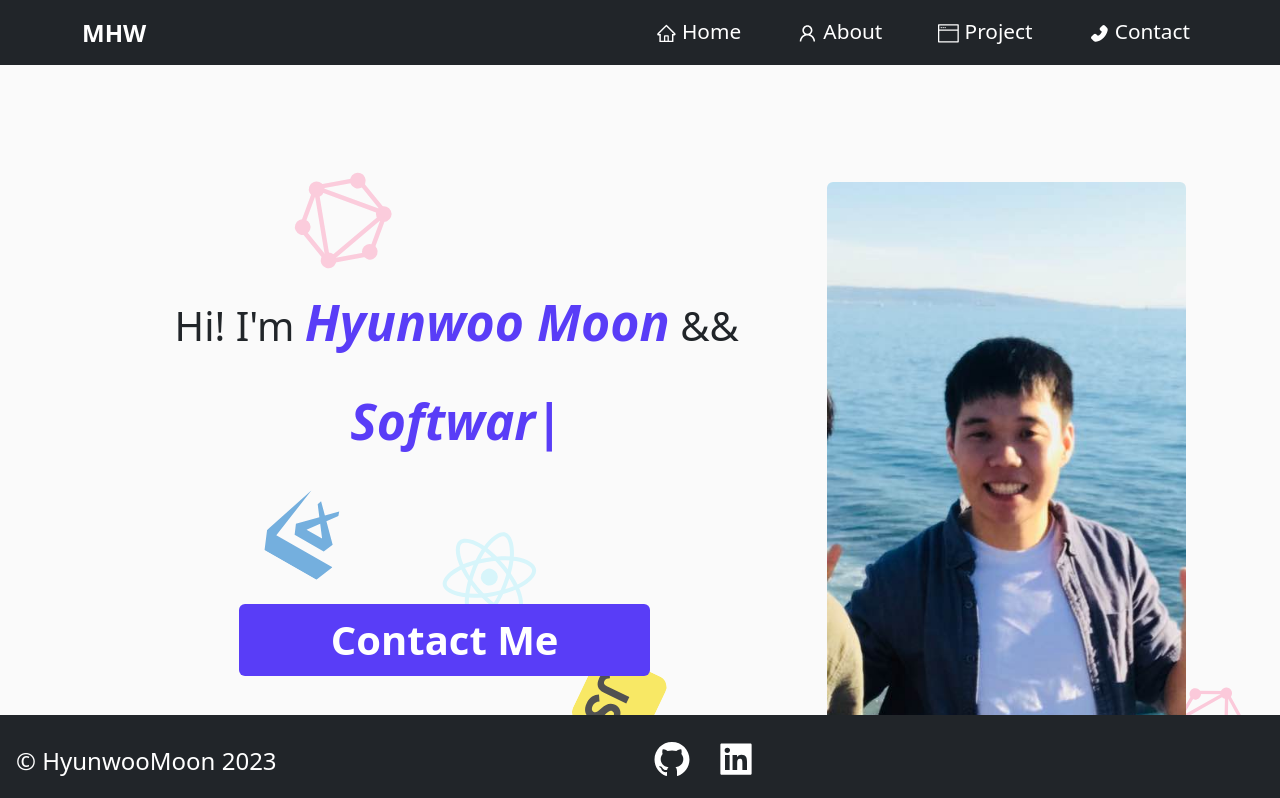
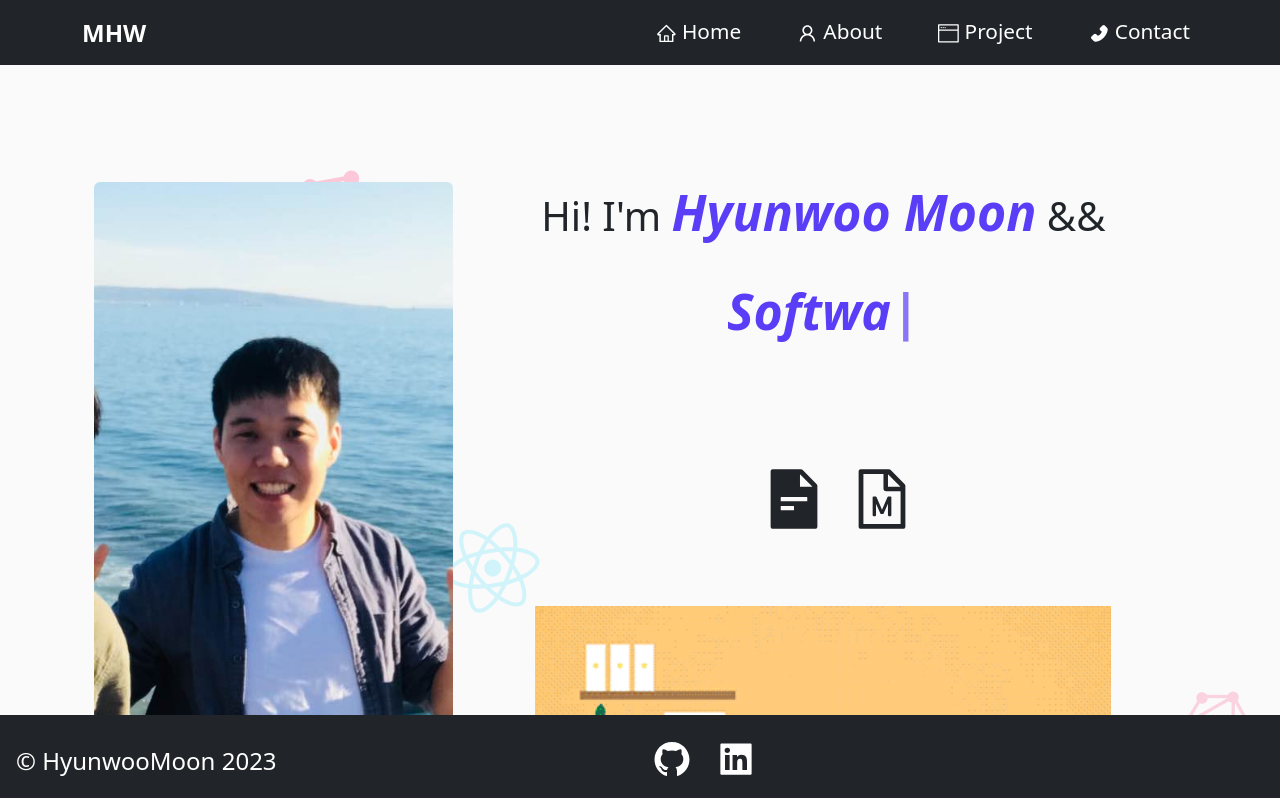
Before and after one commit to HyunwooMoon-developer/ts-portfolio, a React (Vite) app: page / in a window 1280 px wide. Shown: the top 798 px of the page. Built offline with nearby package versions, Linux system fonts and the light colour scheme.

Commit message:
update with style and resume

```diff
--- a/src/components/Header.tsx
+++ b/src/components/Header.tsx
@@ -4,7 +4,7 @@ import { navMenu } from '../store';
 
 const Header = () => (
   <Navbar
-    expand="md"
+    expand="lg"
     bg="dark"
     data-bs-theme="dark"
     fixed="top"
@@ -13,14 +13,12 @@ const Header = () => (
   >
     <Container>
       <Navbar.Toggle aria-controls="responsive-navbar-nav" />
-      <Navbar.Brand as={Link} to="/">
-        MHW
-      </Navbar.Brand>
+      <Navbar.Brand href="/" /* as={Link} to="/" */>MHW</Navbar.Brand>
       <Navbar.Collapse id="responsive-navbar-nav">
         <Nav className="ms-auto" variant="underline">
           {navMenu.map((menu) => (
             <Nav.Item key={menu.label}>
-              <Nav.Link as={Link} to={menu.to}>
+              <Nav.Link href={menu.to} /* as={Link} to={menu.to} */>
                 {menu.icon} {menu.label}
               </Nav.Link>
             </Nav.Item>
--- a/src/pages/Contact.tsx
+++ b/src/pages/Contact.tsx
@@ -122,7 +122,6 @@ const Contact = () => {
             data-toggle="tooltip"
             data-placement="top"
             title="Resume"
-            download
           >
             <AiFillFileText style={{ fontSize: '1.7em' }} />
           </a>
@@ -134,7 +133,6 @@ const Contact = () => {
             data-toggle="tooltip"
             data-placement="top"
             title="Cover Letter"
-            download
           >
             <AiOutlineFileMarkdown style={{ fontSize: '1.7em' }} />
           </a>
--- a/src/pages/Home.tsx
+++ b/src/pages/Home.tsx
@@ -1,4 +1,4 @@
-import { Button, Col, Container, Image, Row } from 'react-bootstrap';
+import { Col, Container, Image, Row } from 'react-bootstrap';
 import TypeWriter from 'typewriter-effect';
 import { AiFillFileText, AiOutlineFileMarkdown } from 'react-icons/ai';
 import { jobTitle } from '../store';
@@ -6,7 +6,16 @@ import { jobTitle } from '../store';
 const Home = () => (
   <Container>
     <Row className="g-2">
-      <Col md={8} xs={12} style={{ marginTop: '20%' }}>
+      <Col md={4} xs={12} style={{ marginTop: '10%' }}>
+        <Image
+          src="/assets/hyunwoo.jpg"
+          rounded
+          fluid
+          alt="hyuwnoo"
+          className="home-picture"
+        />
+      </Col>
+      <Col md={8} xs={12} style={{ marginTop: '10%' }}>
         <h1>
           Hi! I'm <b className="home-name">Hyunwoo Moon</b> &&
         </h1>
@@ -21,16 +30,7 @@ const Home = () => (
             }}
           />
         </b>
-        <Row style={{ margin: '20%', marginTop: '20%', width: '60%' }}>
-          <Row>
-            <Button
-              className="contact-button"
-              style={{ backgroundColor: '#593df7', border: 'none' }}
-              href={'/contact'}
-            >
-              <b className="contact-button-text">Contact Me</b>
-            </Button>
-          </Row>
+        <Row style={{ margin: '10%', marginLeft: '25%', width: '60%' }}>
           <Row
             className="justify-content-md-center"
             style={{ marginTop: '10%' }}
@@ -44,7 +44,6 @@ const Home = () => (
                 data-toggle="tooltip"
                 data-placement="top"
                 title="Resume"
-                download
               >
                 <AiFillFileText style={{ fontSize: '1.7em' }} />
               </a>
@@ -56,22 +55,15 @@ const Home = () => (
                 data-toggle="tooltip"
                 data-placement="top"
                 title="Cover Letter"
-                download
               >
                 <AiOutlineFileMarkdown style={{ fontSize: '1.7em' }} />
               </a>
             </Col>
           </Row>
         </Row>
-      </Col>
-      <Col md={4} xs={12} style={{ marginTop: '10%' }}>
-        <Image
-          src="/assets/hyunwoo.jpg"
-          rounded
-          fluid
-          alt="hyuwnoo"
-          className="home-picture"
-        />
+        <Row className="justify-content-md-center">
+          <Image src="/assets/coding-allday.gif" fluid style={{ width: 600 }} />
+        </Row>
       </Col>
     </Row>
   </Container>
```
Also changed, not shown: public/assets/coding-allday.gif (added), 1 other file (tests, documents, lock files or other folders).
